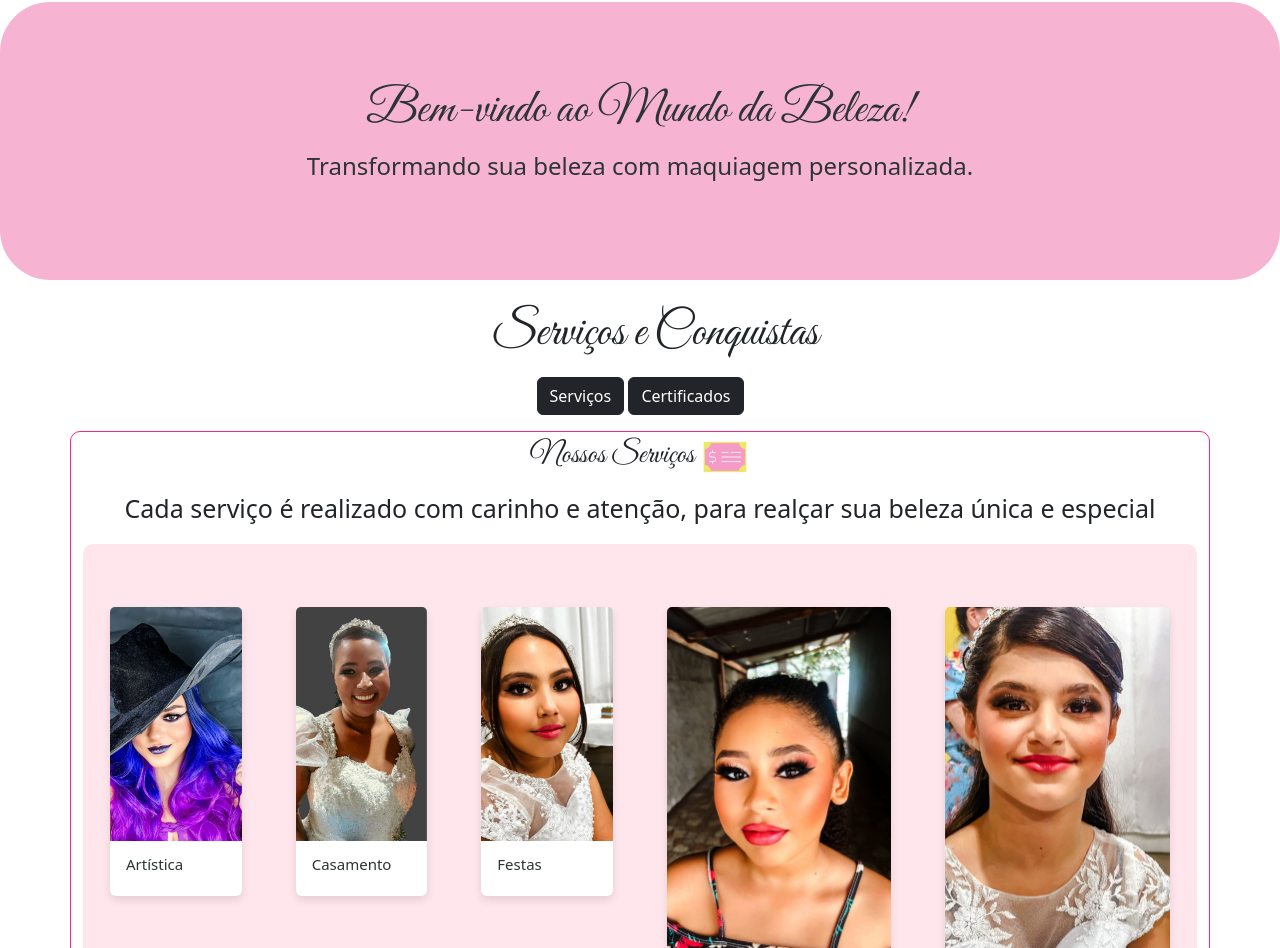
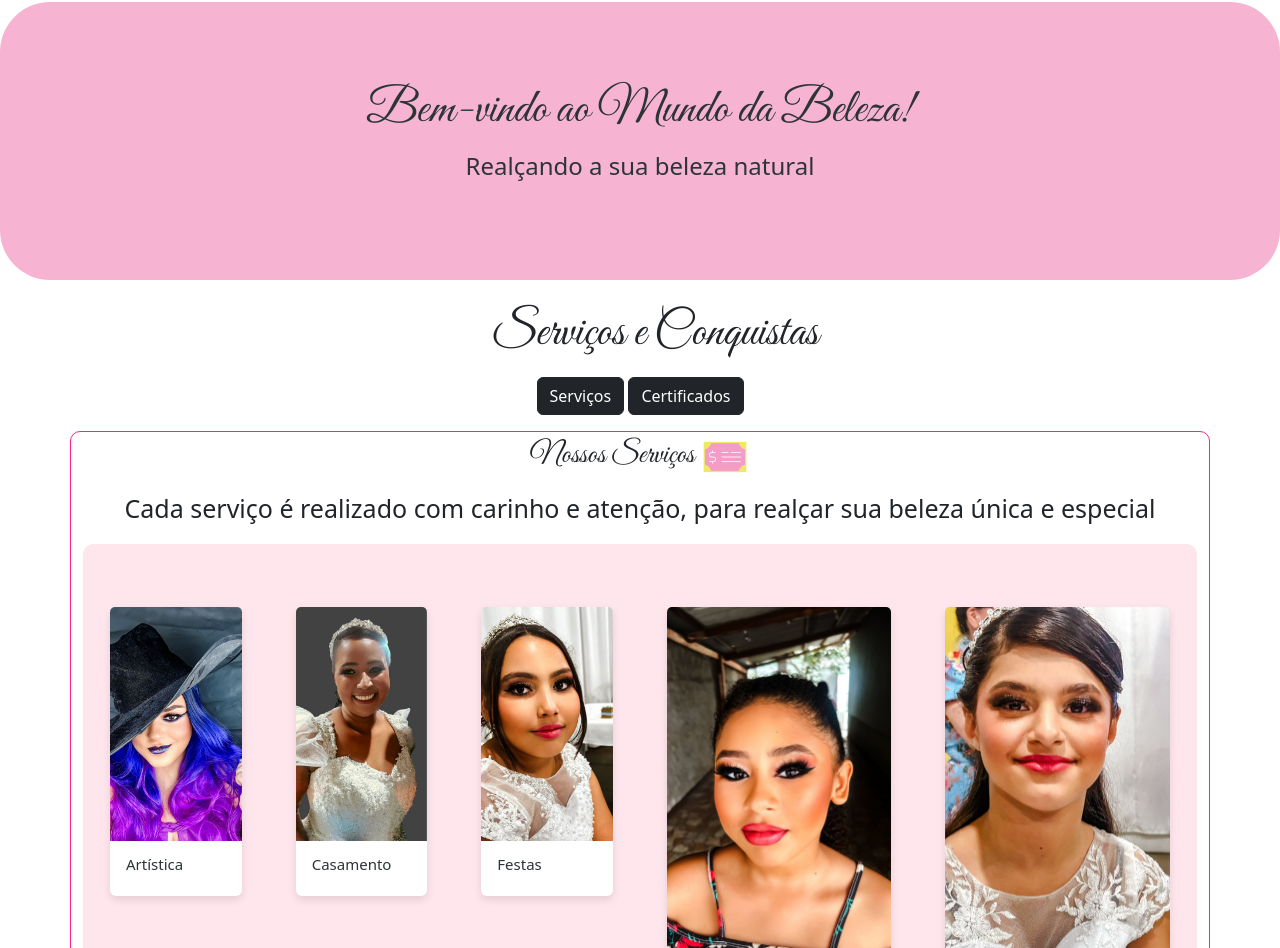
Before and after one commit to Ewerton-luiz-e-silva/Valeria-Colli-Makeup, a website: page src/index.html in a window 1280 px wide. Shown: the part 1122-2070 px from the top of the page. Drawn offline with nearby package versions, Linux system fonts and the light colour scheme; files that its build step writes are made by us from their sources.

Commit message:
Ajustes 03

```diff
--- a/src/index.html
+++ b/src/index.html
@@ -76,7 +76,7 @@
 
   <section id="inicio" class="inicio-section" data-aos="fade-up" data-aos-duration="2500">
     <h1>Bem-vindo ao Mundo da Beleza!</h1>
-    <p>Transformando sua beleza com maquiagem personalizada.</p>
+    <p>Realçando a sua beleza natural</p>
   </section>
 
 <!-- Seção para Certificados -->
```
